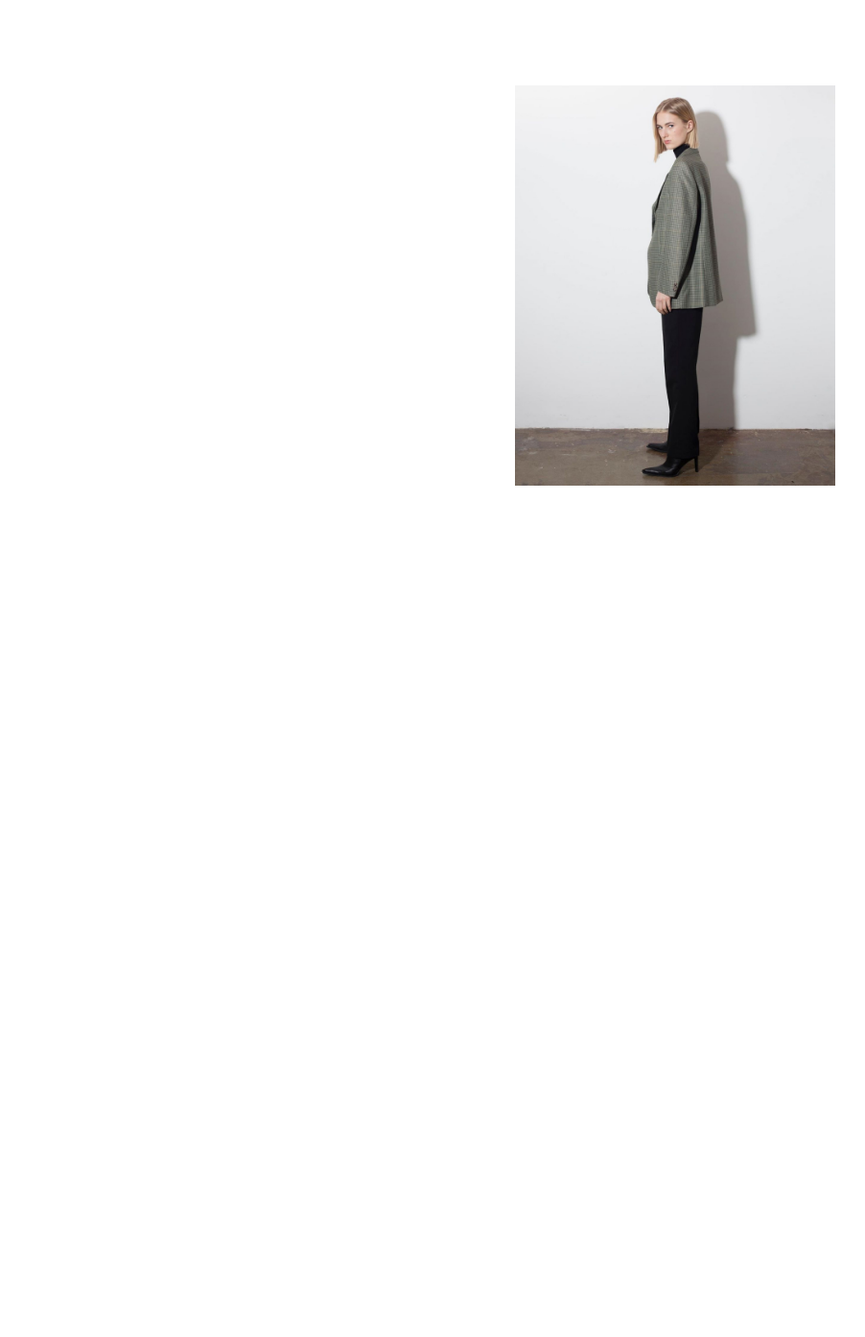
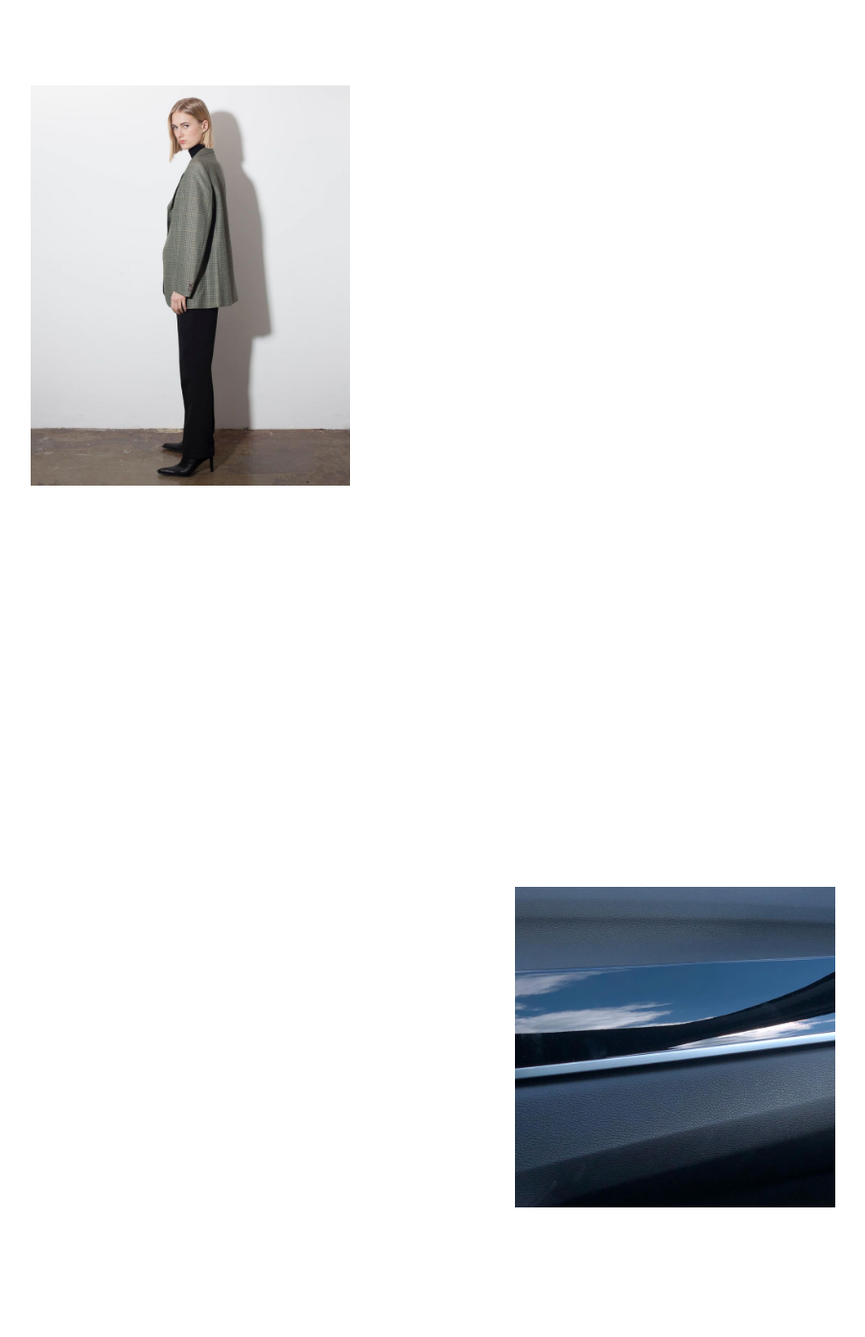
Before and after one commit to RustemKurbanov/skvotdemo, a plain HTML site: page photo-layout.html in a window 1280 px wide. Shown: the part 799-2192 px from the top of the page at 96% size, without its empty margins (315-1217 px from the left). Before the commit the page ends 1403 px from the top, so only its background shows below. Drawn offline with Linux system fonts and the light colour scheme.

Commit message:
index.html

```diff
--- a/photo-layout.html
+++ b/photo-layout.html
@@ -18,9 +18,16 @@
     </div>
     <div class="grid">
         <div class="col-1 col"></div>
+        <div class="col-2 col">
+            <img class="images" src="assets/images/3.jpg" alt="">
+        </div>
+        <div class="col-2 col"></div>
+    </div>
+    <div class="grid">
+        <div class="col-1 col"></div>
         <div class="col-2 col"></div>
         <div class="col-2 col">
-            <img class="images" src="assets/images/3.jpg" alt="">
+            <img class="images" src="assets/images/4.jpg" alt="">
         </div>
     </div>
 </body>
```
